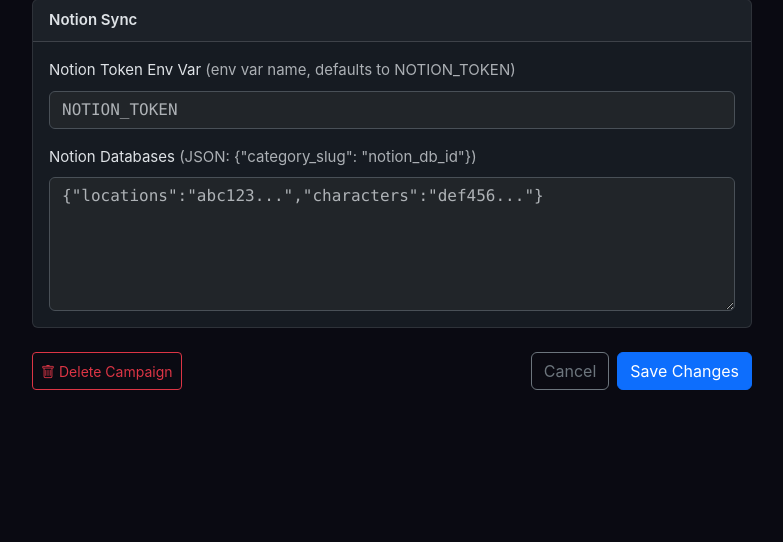
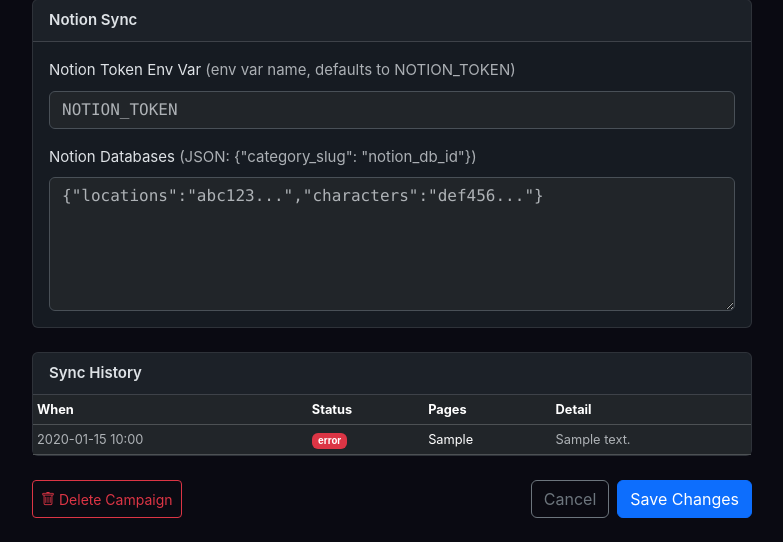
Before and after one commit to jkomg/gaming-portal, a Flask app: template app/templates/admin/campaign_form.html in a window 1280 px wide. Shown: the part 1043-1585 px from the top of the page, without its empty margins (62-845 px from the left). Before the commit the page ends 1433 px from the top, so only its background shows below. Run offline with Flask 3, Linux system fonts and the light colour scheme; tables that the repository leaves empty hold one stand-in row (values such as "Sample post"); the template is opened without the code that fills it: values that come from a table or form of the project are taken from there, most other values are stand-ins (such as "Sample title", 1, 10 or a date in 2020); some libraries are stand-ins or nearby versions.

Commit message:
Fix card grid and add Notion sync logging
- Fix portal card grid: col-lg-3 → col-md-3 so 4 columns appear at
  768px+ instead of 992px+
- Add SyncLog model to track every Notion sync run (status, page count,
  error detail, triggered_by, timestamp)
- Write a SyncLog entry on every sync attempt (success/partial/error)
- Show last 15 sync runs in a Sync History table on the campaign edit page

Co-Authored-By: Claude Sonnet 4.6 <noreply@anthropic.com>

```diff
--- a/app/db.py
+++ b/app/db.py
@@ -94,6 +94,17 @@ class Campaign(db.Model):
         return ''
 
 
+class SyncLog(db.Model):
+    __tablename__ = 'sync_logs'
+    id           = db.Column(db.Integer, primary_key=True)
+    campaign_id  = db.Column(db.Integer, db.ForeignKey('campaigns.id'), nullable=False, index=True)
+    triggered_at = db.Column(db.DateTime, default=datetime.utcnow)
+    status       = db.Column(db.String(20), default='success')  # success / error / partial
+    pages_synced = db.Column(db.Integer, default=0)
+    detail       = db.Column(db.Text, default='')
+    triggered_by = db.Column(db.String(100), default='')
+
+
 class WikiPage(db.Model):
     __tablename__ = 'wiki_pages'
     __table_args__ = (
--- a/app/templates/admin/campaign_form.html
+++ b/app/templates/admin/campaign_form.html
@@ -113,6 +113,43 @@
         </div>
     </div>
 
+    {% if campaign and sync_logs %}
+    <div class="card mb-4" style="background:#161b22;border:1px solid rgba(255,255,255,0.1);">
+        <div class="card-header fw-semibold">Sync History</div>
+        <div class="card-body p-0">
+            <table class="table table-dark table-sm mb-0" style="font-size:0.8rem;">
+                <thead>
+                    <tr>
+                        <th>When</th>
+                        <th>Status</th>
+                        <th>Pages</th>
+                        <th>Detail</th>
+                    </tr>
+                </thead>
+                <tbody>
+                {% for log in sync_logs %}
+                <tr>
+                    <td class="text-muted text-nowrap">{{ log.triggered_at.strftime('%Y-%m-%d %H:%M') }}</td>
+                    <td>
+                        {% if log.status == 'success' %}
+                        <span class="badge bg-success">success</span>
+                        {% elif log.status == 'partial' %}
+                        <span class="badge bg-warning text-dark">partial</span>
+                        {% else %}
+                        <span class="badge bg-danger">error</span>
+                        {% endif %}
+                    </td>
+                    <td>{{ log.pages_synced }}</td>
+                    <td class="text-muted" style="max-width:300px;overflow:hidden;text-overflow:ellipsis;white-space:nowrap;"
+                        title="{{ log.detail }}">{{ log.detail }}</td>
+                </tr>
+                {% endfor %}
+                </tbody>
+            </table>
+        </div>
+    </div>
+    {% endif %}
+
     <div class="d-flex gap-2 justify-content-between">
         {% if campaign %}
         <form method="post" action="{{ url_for('admin.campaign_delete', slug=campaign.slug) }}"
--- a/app/templates/portal/index.html
+++ b/app/templates/portal/index.html
@@ -11,7 +11,7 @@
 <body>
 
 {% macro _render_card(c) %}
-<div class="col-sm-6 col-lg-3">
+<div class="col-sm-6 col-md-3">
     <a href="{{ c.effective_wiki_url or url_for('portal.campaign_home', campaign_slug=c.slug) }}"
        class="campaign-card campaign-{{ c.slug }}">
         <div class="campaign-img-wrap">
```
Also changed, not shown: app/blueprints/admin.py (+21 -4 lines).
